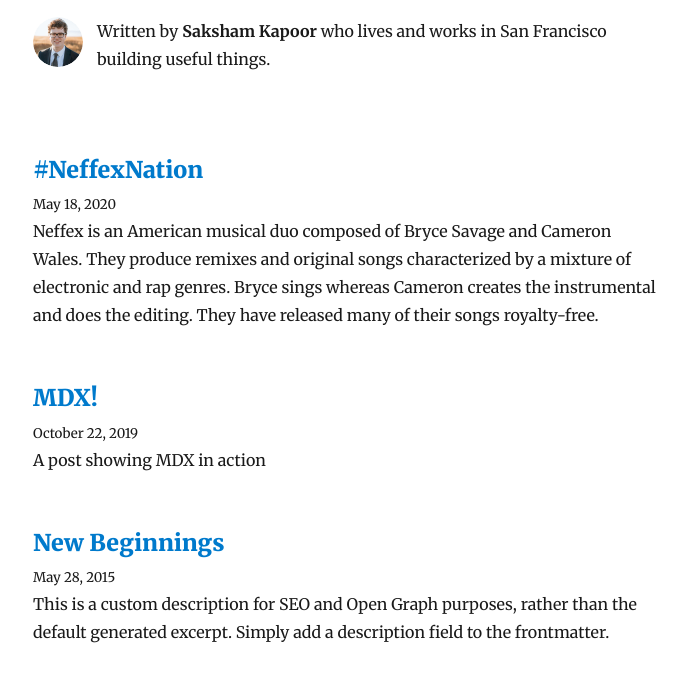
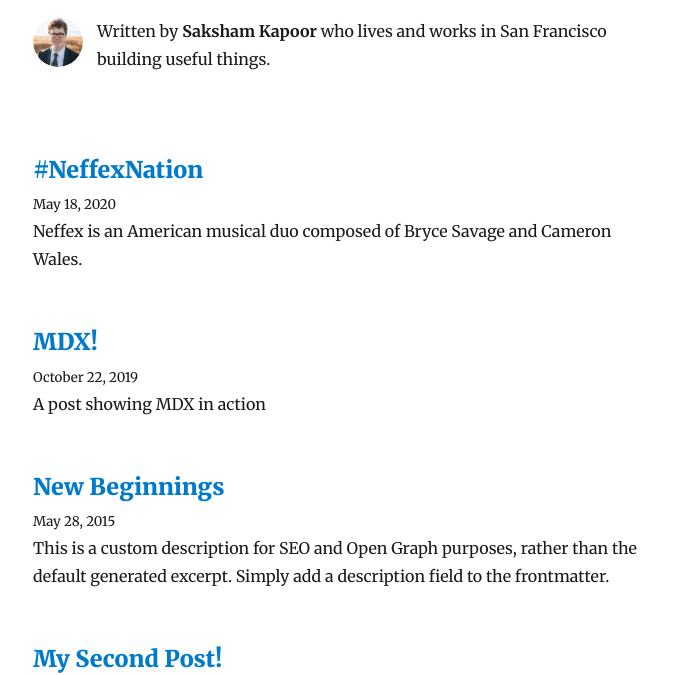
Before and after one commit to saksham-kapoor/gatsby-blog-netlify-cms, a Gatsby site: page /blog/ in a window 1280 px wide. Shown: the part 137-812 px from the top of the page, without its empty margins (292-979 px from the left). Built offline with nearby package versions, Linux system fonts and the light colour scheme; Gatsby itself is replaced by a stand-in of ours; some packages are replaced by stand-ins of ours.

Commit message:
Update Blog “neffexnation”

````diff
--- a/content/blog/neffexnation.md
+++ b/content/blog/neffexnation.md
@@ -2,11 +2,8 @@
 path: neffex
 date: 2020-05-18T10:28:03.948Z
 title: "#NeffexNation"
-description: Neffex is an American musical duo composed of Bryce Savage and
-  Cameron Wales. They produce remixes and original songs characterized by a
-  mixture of electronic and rap genres. Bryce sings whereas Cameron creates the
-  instrumental and does the editing. They have released many of their songs
-  royalty-free.
+description: "Neffex is an American musical duo composed of Bryce Savage and
+  Cameron Wales. "
 ---
 
 ```js
````
